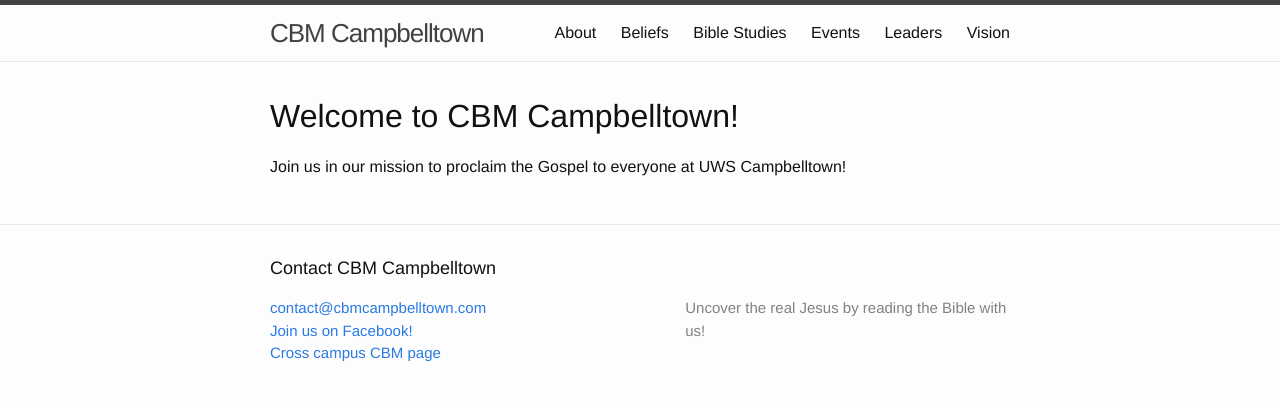
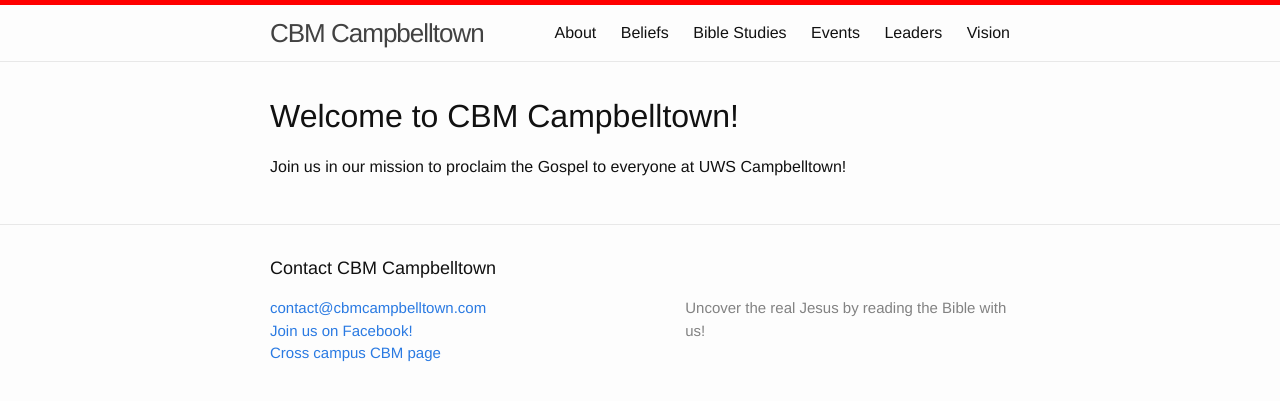
Before and after one commit to daviewales/CBM-Campbelltown-Website, a Jekyll site: the page built from site/index.md, in a window 1280 px wide. Shown: the top 401 px of the page. Built offline with Jekyll 4.4.1, drawn with Linux system fonts in a browser that asks for light colours.

Commit message:
Add pretty red stripe.

```diff
--- a/site/_sass/_layout.scss
+++ b/site/_sass/_layout.scss
@@ -2,7 +2,7 @@
  * Site header
  */
 .site-header {
-    border-top: 5px solid $grey-color-dark;
+    border-top: 5px solid red;
     border-bottom: 1px solid $grey-color-light;
     min-height: 56px;
 
```
Also changed, not shown: 3 other files.
